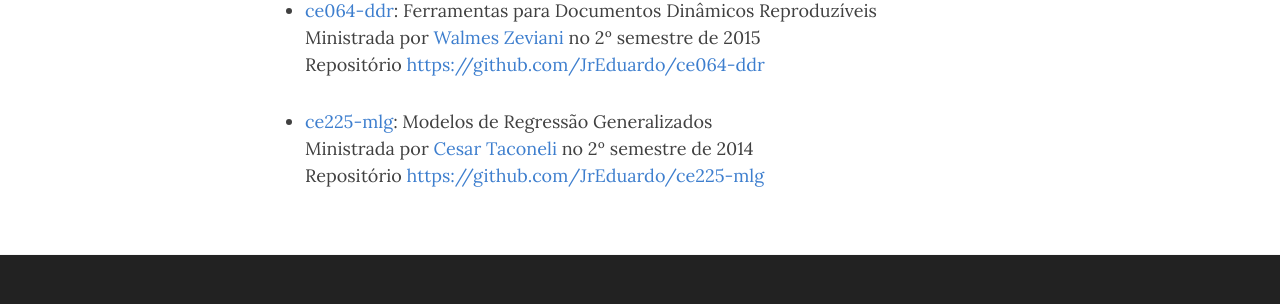
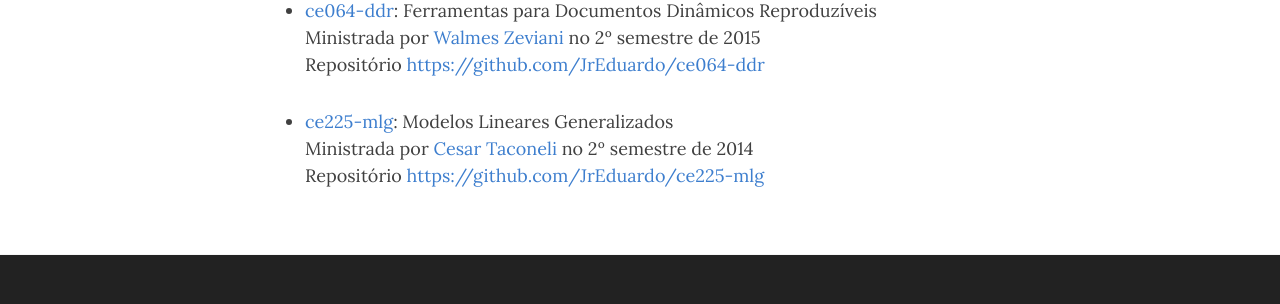
Before and after one commit to JrEduardo/JrEduardo.github.io, a Jekyll site: the page built from graduation.md, in a window 1280 px wide and 953 px high. Shown: the part 465-769 px from the top of the window. Built offline with Jekyll 4.4.1, drawn with Linux system fonts in a browser that asks for light colours; nearby versions of some CDN libraries.

Commit message:
Corrige nome da disciplina

```diff
--- a/graduation.md
+++ b/graduation.md
@@ -26,8 +26,8 @@
   Repositório
   [https://github.com/JrEduardo/ce064-ddr](https://github.com/JrEduardo/ce064-ddr)
 
-* [ce225-mlg](https://jreduardo.github.io/ce225-mlg): Modelos de
-  Regressão Generalizados<br>
+* [ce225-mlg](https://jreduardo.github.io/ce225-mlg): Modelos Lineares
+  Generalizados<br>
   Ministrada por [Cesar Taconeli](https://docs.ufpr.br/~taconeli/) no 2º
   semestre de 2014<br> Repositório
   [https://github.com/JrEduardo/ce225-mlg](https://github.com/JrEduardo/ce225-mlg)
```
